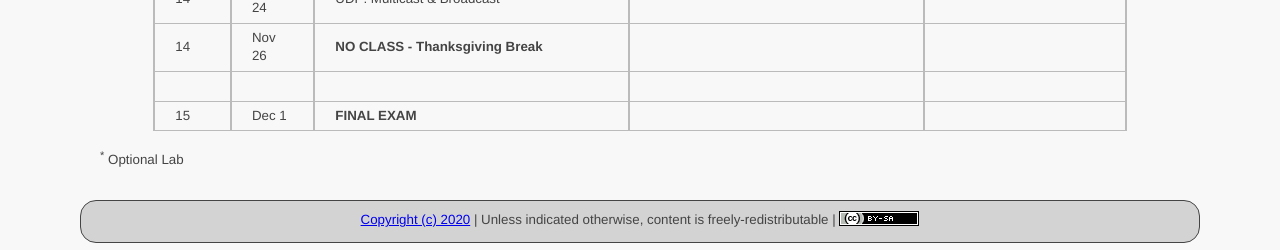
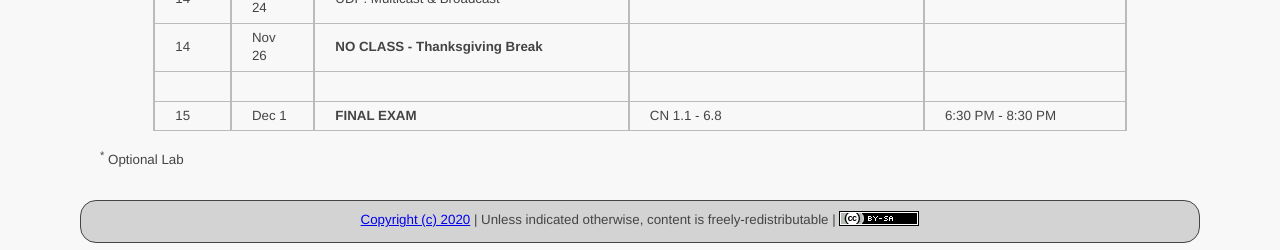
Before and after one commit to ycpcs/cs330-fall2020, a Jekyll site: the page built from schedule/index.md, in a window 1280 px wide. Shown: the part 1731-1981 px from the top of the page. Built offline with Jekyll 4.4.1, drawn with Linux system fonts in a browser that asks for light colours.

Commit message:
add final time

```diff
--- a/schedule/index.md
+++ b/schedule/index.md
@@ -52,6 +52,6 @@ CN: [Computer Networking: A Top-Down Approach](https://www.pearson.com/us/higher
 > 14 | Nov 24 | UDP: Multicast & Broadcast | |
 > 14 | Nov 26 | **NO CLASS - Thanksgiving Break** | |
 > | | | |
-> 15 | Dec 1 | **FINAL EXAM** | |
+> 15 | Dec 1 | **FINAL EXAM** | CN 1.1 - 6.8 | 6:30 PM - 8:30 PM
 
 <sup>*</sup> Optional Lab
```
